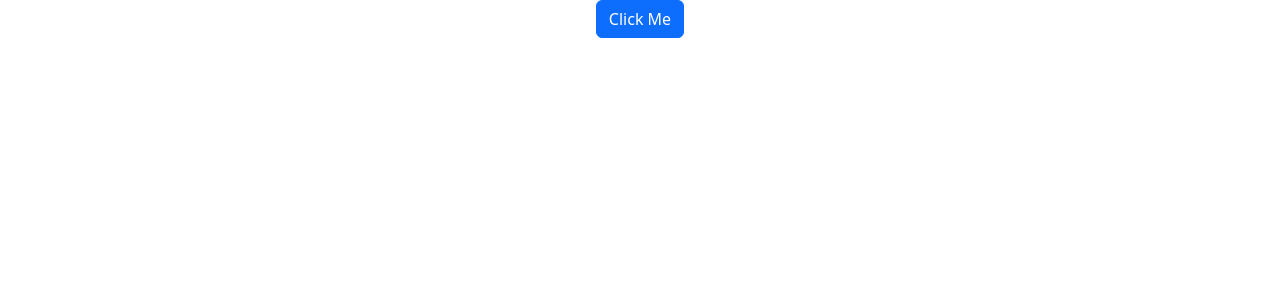
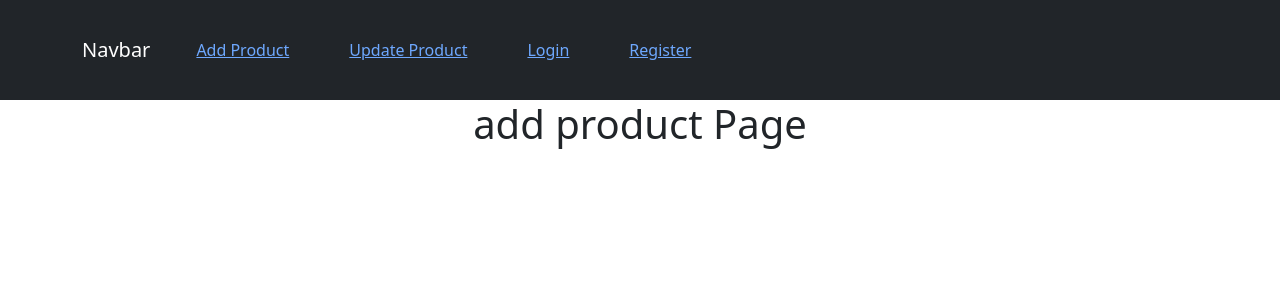
Before and after one commit to sumitsinghrajput56/react_ecom, a React (Create React App) app: page /add-product in a window 1280 px wide. Shown: the top 300 px of the page. Built offline with nearby package versions, Linux system fonts and the light colour scheme.

Commit message:
react router setup with link

```diff
--- a/src/AddProduct.js
+++ b/src/AddProduct.js
@@ -0,0 +1,9 @@
+function AddProduct()
+{
+    return(
+        <div>
+            <h1>add product Page</h1>
+        </div>
+    )
+}
+export default AddProduct
--- a/src/App.css
+++ b/src/App.css
@@ -36,3 +36,8 @@
     transform: rotate(360deg);
   }
 }
+
+.nav_bar_wrapper a
+{
+  padding: 30px;
+}
--- a/src/App.js
+++ b/src/App.js
@@ -1,11 +1,24 @@
-import logo from './logo.svg';
 import './App.css';
 import { Button } from 'react-bootstrap';
+import Header from './Header';
+import { BrowserRouter, Routes, Route } from 'react-router-dom';
+import Login from './Login';
+import AddProduct from './AddProduct';
+import UpdateProduct from './UpdateProduct';
+import Register from './Register';
 
 function App() {
   return (
     <div className="App">
-      <Button variant="primary">Click Me</Button>
+      <BrowserRouter>
+        <Header />
+        <Routes>
+          <Route path="/login" element={<Login />} />
+          <Route path="/add-product" element={<AddProduct />} />
+          <Route path="/update-product" element={<UpdateProduct />} />
+          <Route path="/register" element={<Register />} />
+        </Routes>
+      </BrowserRouter>
     </div>
   );
 }
--- /dev/null
+++ b/src/Header.js
@@ -0,0 +1,24 @@
+import Container from 'react-bootstrap/Container';
+import Nav from 'react-bootstrap/Nav';
+import Navbar from 'react-bootstrap/Navbar';
+import { Link } from 'react-router-dom';
+
+function Header()
+{
+    return(
+        <div>
+            <Navbar bg="dark" data-bs-theme="dark">
+        <Container>
+          <Navbar.Brand href="#home">Navbar</Navbar.Brand>
+          <Nav className="me-auto nav_bar_wrapper">
+            <Link to="/add">Add Product</Link>
+            <Link to="/update">Update Product</Link>
+            <Link to="/login">Login</Link>
+            <Link to="/register">Register</Link>
+          </Nav>
+        </Container>
+      </Navbar>
+        </div>
+    )
+}
+export default Header
--- /dev/null
+++ b/src/UpdateProduct.js
@@ -0,0 +1,9 @@
+function UpdateProduct()
+{
+    return(
+        <div>
+            <h1>UpdateProduct Page</h1>
+        </div>
+    )
+}
+export default UpdateProduct
```
